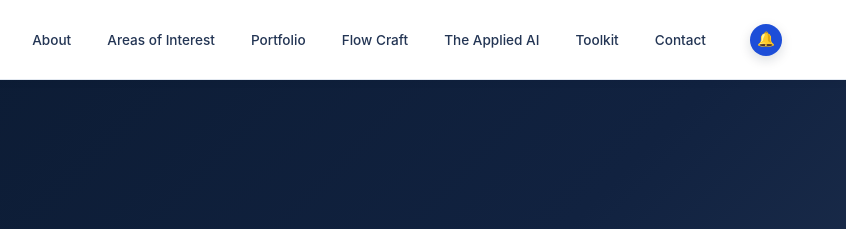
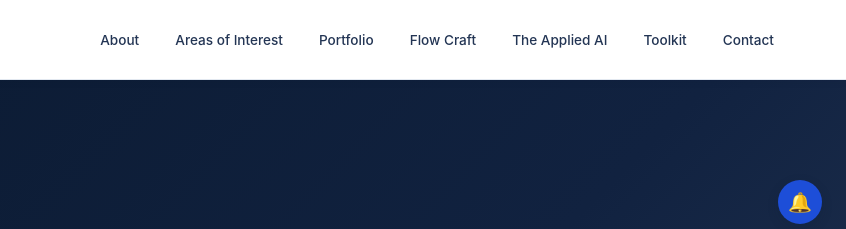
Before and after one commit to lpk-git/Laxman-Prasad-Kuppili.github.io, a plain HTML site: page index.html in a window 1280 px wide. Shown: the top 229 px of the page, 434-1280 px from the left. Drawn offline with Linux system fonts and the light colour scheme.

Commit message:
feat: add global header component script and floating notification trigger to index page

```diff
--- a/index.html
+++ b/index.html
@@ -1317,7 +1317,44 @@
   <!-- NAVIGATION HEADER -->
   <script src="js/global-header.js"></script>
 
-  <main>
+  <style>
+    .nc-trigger-floating {
+      position: absolute;
+      top: 100px;
+      right: 24px;
+      width: 44px;
+      height: 44px;
+      border-radius: 50%;
+      background-color: #1d4ed8;
+      color: #ffffff;
+      border: none;
+      box-shadow: 0 4px 12px rgba(10, 25, 47, 0.15);
+      font-size: 1.2rem;
+      cursor: pointer;
+      display: flex;
+      align-items: center;
+      justify-content: center;
+      transition: background-color 0.2s ease, transform 0.2s ease;
+      z-index: 990;
+    }
+    .nc-trigger-floating:hover {
+      background-color: #1e40af;
+      transform: translateY(-2px);
+    }
+
+    @media (max-width: 768px) {
+      .nc-trigger-floating {
+        top: 90px;
+        right: 16px;
+      }
+    }
+  </style>
+  <main style="position: relative;">
+    <!-- Floating Notification Center Trigger -->
+    <button id="nc-trigger" class="nc-trigger-floating" aria-label="Open notification center" aria-expanded="false" aria-controls="nc-panel">
+      🔔
+    </button>
+
     <!-- HOME / HERO SECTION -->
     <section id="home" class="hero-section">
       <div class="container">
--- a/js/global-header.js
+++ b/js/global-header.js
@@ -4,6 +4,15 @@
                  !path.includes('/applied-ai/') &&
                  !path.includes('/toolkit/');
   const rootPrefix = isRoot ? '' : '../';
+
+  let backLink = '';
+  if (path.includes('/flowcraft/')) {
+    backLink = `<div class="sub-nav"><div class="global-nav-container"><a href="../index.html#flow-craft" class="back-link">← Back to Flow Craft</a></div></div>`;
+  } else if (path.includes('/applied-ai/')) {
+    backLink = `<div class="sub-nav"><div class="global-nav-container"><a href="../index.html#applied-ai" class="back-link">← Back to The Applied AI</a></div></div>`;
+  } else if (path.includes('/toolkit/')) {
+    backLink = `<div class="sub-nav"><div class="global-nav-container"><a href="../index.html#toolkit" class="back-link">← Back to Toolkit</a></div></div>`;
+  }
 
   const style = document.createElement('style');
   style.innerHTML = `
@@ -58,23 +67,52 @@
       outline: none;
     }
 
-    .nc-trigger-nav {
-      width: 32px;
-      height: 32px;
+    .sub-nav {
+      background-color: #f8fafc;
+      border-bottom: 1px solid #e2e8f0;
+      padding: 12px 0;
+    }
+    .sub-nav .global-nav-container {
+      height: auto;
+      justify-content: flex-start;
+    }
+    .back-link {
+      font-size: 0.9rem;
+      font-weight: 600;
+      color: #1d4ed8;
+      text-decoration: none;
+      transition: color 0.2s;
+      font-family: -apple-system, BlinkMacSystemFont, "Segoe UI", Roboto, "Helvetica Neue", Arial, sans-serif;
+    }
+    .back-link:hover {
+      color: #1e40af;
+      text-decoration: underline;
+    }
+
+    .scroll-top-btn {
+      position: fixed;
+      bottom: -60px;
+      right: 24px;
+      width: 44px;
+      height: 44px;
       border-radius: 50%;
       background-color: #1d4ed8;
       color: #ffffff;
       border: none;
       box-shadow: 0 4px 12px rgba(10, 25, 47, 0.15);
-      font-size: 0.9rem;
+      font-size: 1.2rem;
+      font-weight: bold;
       cursor: pointer;
       display: flex;
       align-items: center;
       justify-content: center;
-      transition: background-color 0.2s ease, transform 0.2s ease;
-      margin-left: 16px;
+      transition: bottom 0.3s ease, background-color 0.2s ease, transform 0.2s ease;
+      z-index: 999;
     }
-    .nc-trigger-nav:hover {
+    .scroll-top-btn.visible {
+      bottom: 24px;
+    }
+    .scroll-top-btn:hover {
       background-color: #1e40af;
       transform: translateY(-2px);
     }
@@ -91,14 +129,6 @@
   `;
   document.head.appendChild(style);
 
-  // We add the bell to all pages if we want the constant look, but the Notification Center panel
-  // currently only exists on index.html. We will hide the bell on subpages if NC isn't there,
-  // or we can show it but maybe it won't do anything. The user said "constant". So let's include it.
-  // Wait, if we include the bell, clicking it on subpages will do nothing or cause a JS error if the NC panel doesn't exist.
-  // Actually, we can just omit the bell on subpages for now, or just leave it there.
-  // The user's screenshot explicitly includes the bell icon! So I will leave it there.
-  // But wait, if I put id="nc-trigger", and the JS for NC is NOT on the sub-page, it does nothing (which is fine).
-
   const headerHTML = `
   <header class="global-header">
     <div class="global-nav-container">
@@ -114,26 +144,31 @@
           <li><a href="${rootPrefix}index.html#applied-ai" class="global-nav-link">The Applied AI</a></li>
           <li><a href="${rootPrefix}index.html#toolkit" class="global-nav-link">Toolkit</a></li>
           <li><a href="${rootPrefix}index.html#contact" class="global-nav-link">Contact</a></li>
-          ` + (isRoot ? `
-          <li>
-            <button id="nc-trigger" class="nc-trigger-nav" aria-label="Open notification center" aria-expanded="false" aria-controls="nc-panel">
-              🔔
-            </button>
-          </li>
-          ` : `
-          <li>
-            <a href="${rootPrefix}index.html#nc-panel" style="text-decoration: none;">
-              <button class="nc-trigger-nav" aria-label="Go to notifications" aria-expanded="false">
-                🔔
-              </button>
-            </a>
-          </li>
-          `) + `
         </ul>
       </nav>
     </div>
   </header>
+  ${backLink}
+  <button id="scroll-top-btn" class="scroll-top-btn" aria-label="Scroll to top">↑</button>
   `;
 
   document.write(headerHTML);
+
+  // Defer script logic until DOM is ready since document.write elements might not be instantly selectable
+  // depending on execution timing, though they usually are.
+  document.addEventListener('DOMContentLoaded', () => {
+    const scrollBtn = document.getElementById('scroll-top-btn');
+    if (scrollBtn) {
+      window.addEventListener('scroll', () => {
+        if (window.scrollY > 300) {
+          scrollBtn.classList.add('visible');
+        } else {
+          scrollBtn.classList.remove('visible');
+        }
+      });
+      scrollBtn.addEventListener('click', () => {
+        window.scrollTo({ top: 0, behavior: 'smooth' });
+      });
+    }
+  });
 })();
```
